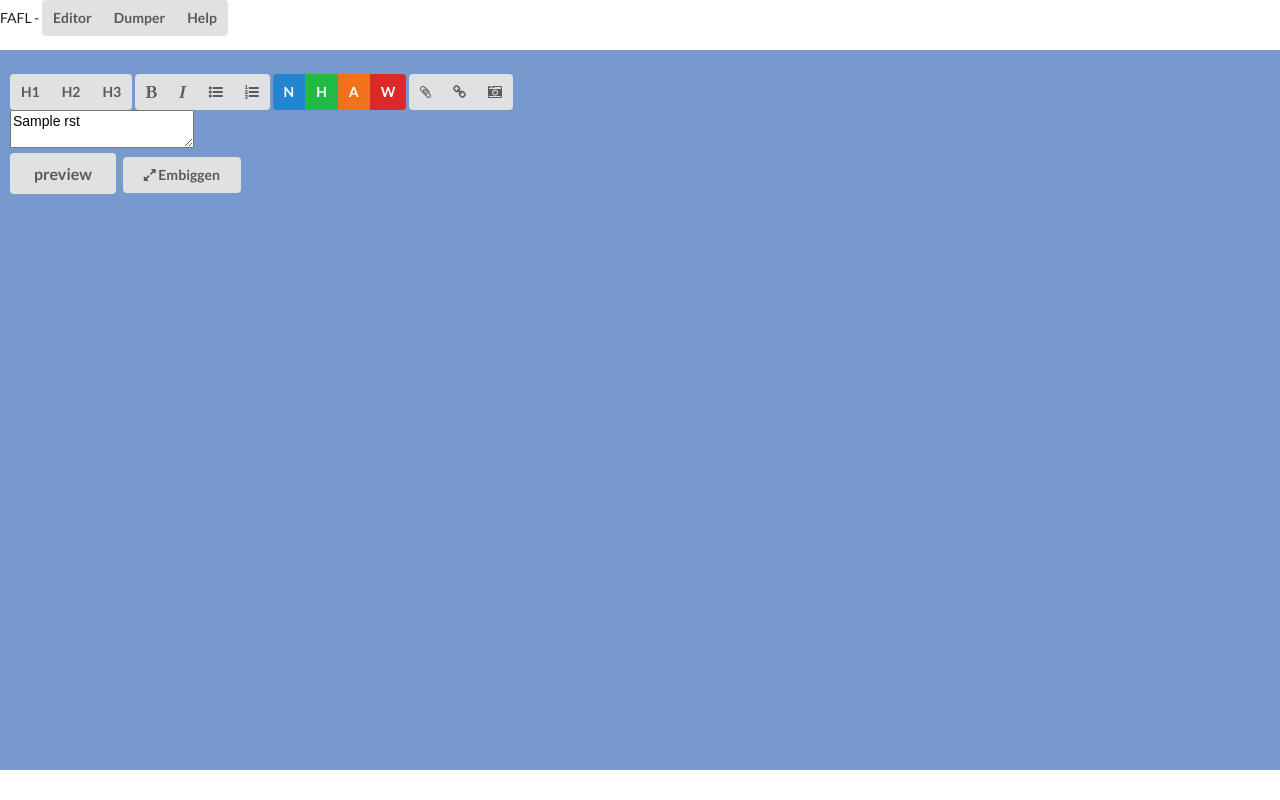
After one commit to zein7/user-documentation, a Django app: template fafl/templates/fafl/home.html in a window 1280 px wide. The commit adds this page. Run offline with Django 3.2, Linux system fonts and the light colour scheme; the template is opened without the code that fills it: most values are stand-ins (such as "Sample title", 1, 10 or a date in 2020); parts of the project's set-up code (start-up, migrations or seed data) failed here and were passed over; some libraries are stand-ins or nearby versions.

Commit message:
better fafl

```diff
--- /dev/null
+++ b/fafl/templates/fafl/base.html
@@ -0,0 +1,74 @@
+<!doctype html>
+
+<html xmlns="http://www.w3.org/1999/xhtml">
+
+  <head>
+    <meta http-equiv="Content-Type" content="text/html; charset=utf-8" />
+
+    <title>{% block title %}Fancy Editor For Sphinx{% endblock%}</title>
+
+    <script type="text/javascript" src="https://code.jquery.com/jquery-3.1.1.min.js"></script>
+
+<link rel="stylesheet" href="https://cdn.jsdelivr.net/semantic-ui/2.2.10/semantic.min.css">
+<script src="https://cdn.jsdelivr.net/semantic-ui/2.2.10/semantic.min.js"></script>
+<link href="https://maxcdn.bootstrapcdn.com/font-awesome/4.7.0/css/font-awesome.min.css" rel="stylesheet" integrity="sha384-wvfXpqpZZVQGK6TAh5PVlGOfQNHSoD2xbE+QkPxCAFlNEevoEH3Sl0sibVcOQVnN" crossorigin="anonymous">
+
+{% block scripts %}
+
+
+{% endblock %}
+<style>
+.flex-container {
+    display: -webkit-flex;
+    display: flex;
+    width: auto;
+    height: 90vh;
+    background-color: #7799CC;
+}
+
+.CodeMirror {
+    border: 1px solid #eee;
+    height: 65vh;
+}
+
+.flex-item, .flex-item-rigid {
+    width: 50%;
+    height: auto;
+    margin: 10px;
+}
+.flex-item {
+    overflow: scroll;
+}
+button
+{
+    margin: -1px;
+    padding: 0px;
+}
+div.bodywrapper {
+    margin: 0 0 0 0px;
+}
+</style>
+
+  </head>
+
+  <body role="document">
+  <div class="body" role="main">
+        <p style="line-height: 200%;">
+          <span>FAFL - </span>
+          <span class="ui icon buttons">
+            <a href="{% url 'fafl:editor' %}" class='ui button'>Editor</a>
+            <a href="{% url 'fafl:dumper' %}"class='ui button'>Dumper</a>
+            <a href="{% url 'fafl:editor' %}" class='ui button'>Help</a>
+          </span>
+        </p>
+    <div class="flex-container" align="top">
+      <div>
+
+      </div>
+      {% block content %}
+      {% endblock %}
+    </div>
+  </div>
+
+</body>
+</html>
--- /dev/null
+++ b/fafl/templates/fafl/home.html
@@ -0,0 +1,59 @@
+{% extends "fafl/base.html" %}
+
+{% block title %}Fancy Editor For Sphinx - Home{% endblock%}
+
+{% block scripts %}
+{% endblock %}
+
+
+{% block content %}
+      <div class="flex-item-rigid">
+        <p style="line-height: 200%;">
+          <div class="ui icon buttons">
+            <button class='ui button' onclick="insertAround('\nMain heading\n============','')">H1</button>
+            <button class='ui button' onclick="insertAround('\nSecond-level heading\n--------------------','')">H2</button>
+            <button class='ui button' onclick="insertAround('\Third-level heading\n+++++++++++++++++++','')">H3</button>
+          </div>
+          <div class="ui icon buttons">
+            <button class='ui button' onclick="insertAround('**','**')"
+                    title="{{ _('Bold') }}"><i class='fa fa-bold'></i></button>
+            <button class='ui button' onclick="insertAround('*','*')" style="font-family:verdana;"
+                    title="{{ _('Italic') }}"><i class='fa fa-italic'></i></button>
+            <button class='ui button' onclick="insertAround('\n* item\n* item','')"
+                    title="{{ _('unordered list') }}"><i class='fa fa-list-ul'></i></button>
+            <button class='ui button' onclick="insertAround('\n#. first item\n#. second item','')"
+                    title="{{ _('ordered list') }}"><i class='fa fa-list-ol'></i></button>
+          </div>
+          <div class="ui icon buttons">
+            <button class='ui blue button' onclick="insertAround('\n.. note:: A note','\n')"
+                    title="{{ _('Note') }}">N</button>
+            <button class='ui green button' onclick="insertAround('\n.. hint:: A hint','\n')"
+                    title="{{ _('Note') }}">H</button>
+            <button class='ui orange button' onclick="insertAround('\n.. attention:: An attention','\n')"
+                    title="{{ _('Attention') }}">A</button>
+            <button class='ui red button' onclick="insertAround('\n.. warning:: A warning','\n')"
+                    title="{{ _('Warning') }}">W</button>
+          </div>
+          <div class="ui icon buttons">
+            <button class='ui button' onclick="insertAround(':doc:`',' </path/to/page>`')"
+                    title="{{ _('Internal Link') }}"><i class='fa fa-paperclip'></i></button>
+            <button class='ui button' onclick="insertAround('`Some text`_\n\n.. _Some text: http://www.some-website.org/`','')"
+                    title="{{ _('External Link') }}"><i class='fa fa-link'></i></button>
+            <button class='ui button' onclick="insertAround('.. screenshot::\n   :server_path: /path-to-page\n   :alt: Alternate text for screen reader\n   :browser_height: 733\n   :clicker: CSS selector to show where to click\n   :highlight: CSS selector for area to highlight\n   :crop: Area or CSS selector to crop to', '')"
+                    title="{{ _('Screenshot') }}">
+              <i class='fa fa-camera-retro'></i></button>
+            </button>
+          </div>
+
+        <form id="myform" action="" method="post">
+          {% csrf_token %}
+          <textarea id="code" name="code">{{ rst }}</textarea>
+          <br>
+
+          <input id="preview" class="ui large button" name="preview" type="button" value="preview" onClick="save()" />
+          <a href="/fafl/raw/" target="embiggened_previewer" class="ui button" title="Its a perfectly cromulent word"><i class="fa fa-expand"></i> Embiggen</a>
+
+        </form>
+      </div>
+
+{% endblock %}
--- a/fafl/urls.py
+++ b/fafl/urls.py
@@ -3,6 +3,8 @@ from . import views
 
 
 urlpatterns = [
-    url(r'^/$', views.edit),
+    url(r'^/$', views.home),
+    url(r'^/edit$', views.edit, name="editor"),
+    url(r'^/dumper$', views.dumper, name="dumper"),
     url(r'^/raw/(.*)', views.raw),
 ]
--- a/heroku/urls.py
+++ b/heroku/urls.py
@@ -1,7 +1,7 @@
 from django.conf.urls import include, url
 
 urlpatterns = [
-    url(r'^fafl', include('fafl.urls')),
+    url(r'^fafl', include('fafl.urls', namespace="fafl")),
     url(r'^', include('aristotle_cloud.urls')),
     url(r'^publish/', include('aristotle_mdr.contrib.self_publish.urls', app_name="aristotle_self_publish", namespace="aristotle_self_publish")),
     url(r'^', include('aristotle_mdr.contrib.links.urls', app_name="aristotle_mdr_links", namespace="aristotle_links")),
--- /dev/null
+++ b/server/fixtures/extra_metadata.yaml
@@ -0,0 +1 @@
+# nothing
```
Also changed, not shown: fafl/templates/fafl/dumper.html (added, +41 -0 lines), fafl/templates/fafl/edit.html (renamed from fafl/templates/edit.html, +6 -53 lines), fafl/views.py (+33 -2 lines), heroku/settings.py (+5 -2 lines), server/settings.py (+4 -4 lines), fafl/templates/fafl/err.html (renamed from fafl/templates/err.html), 6 other files.
